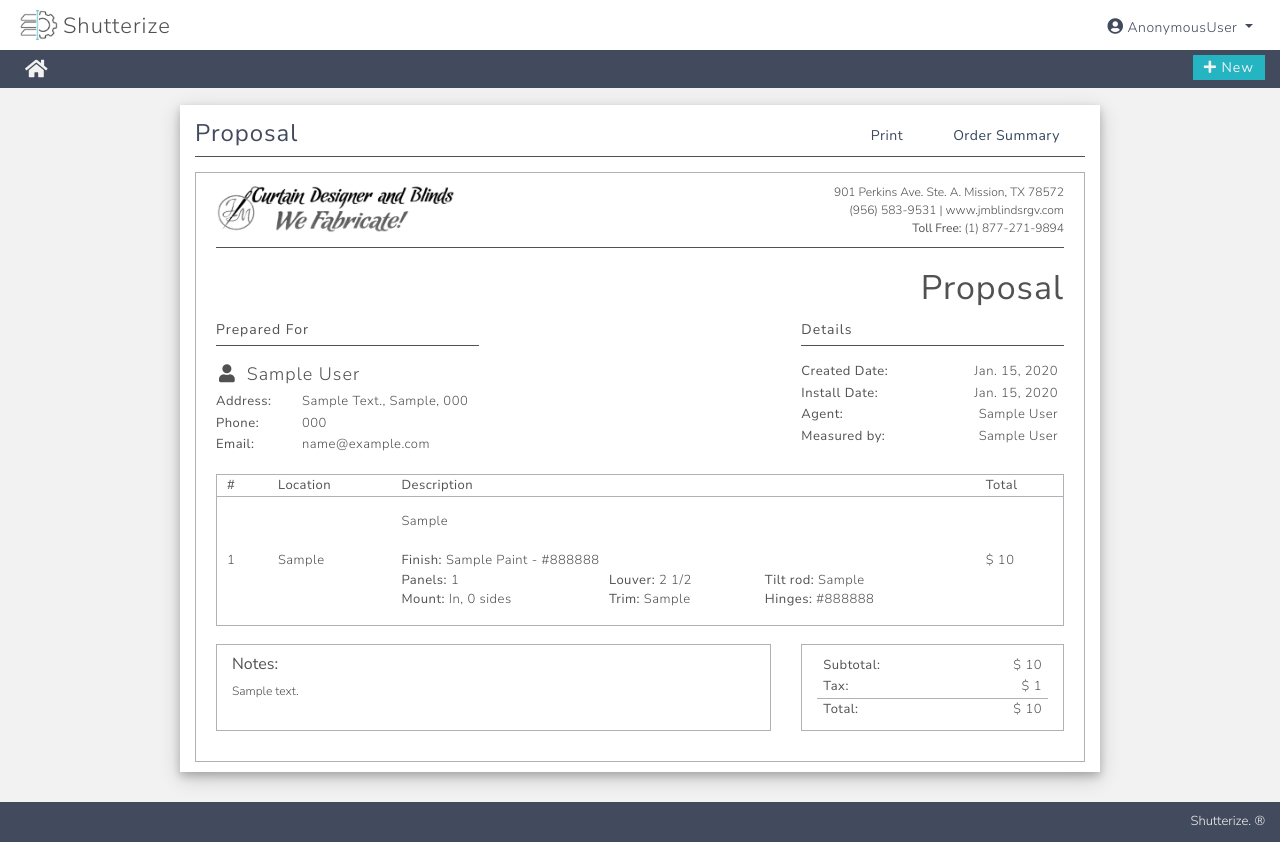
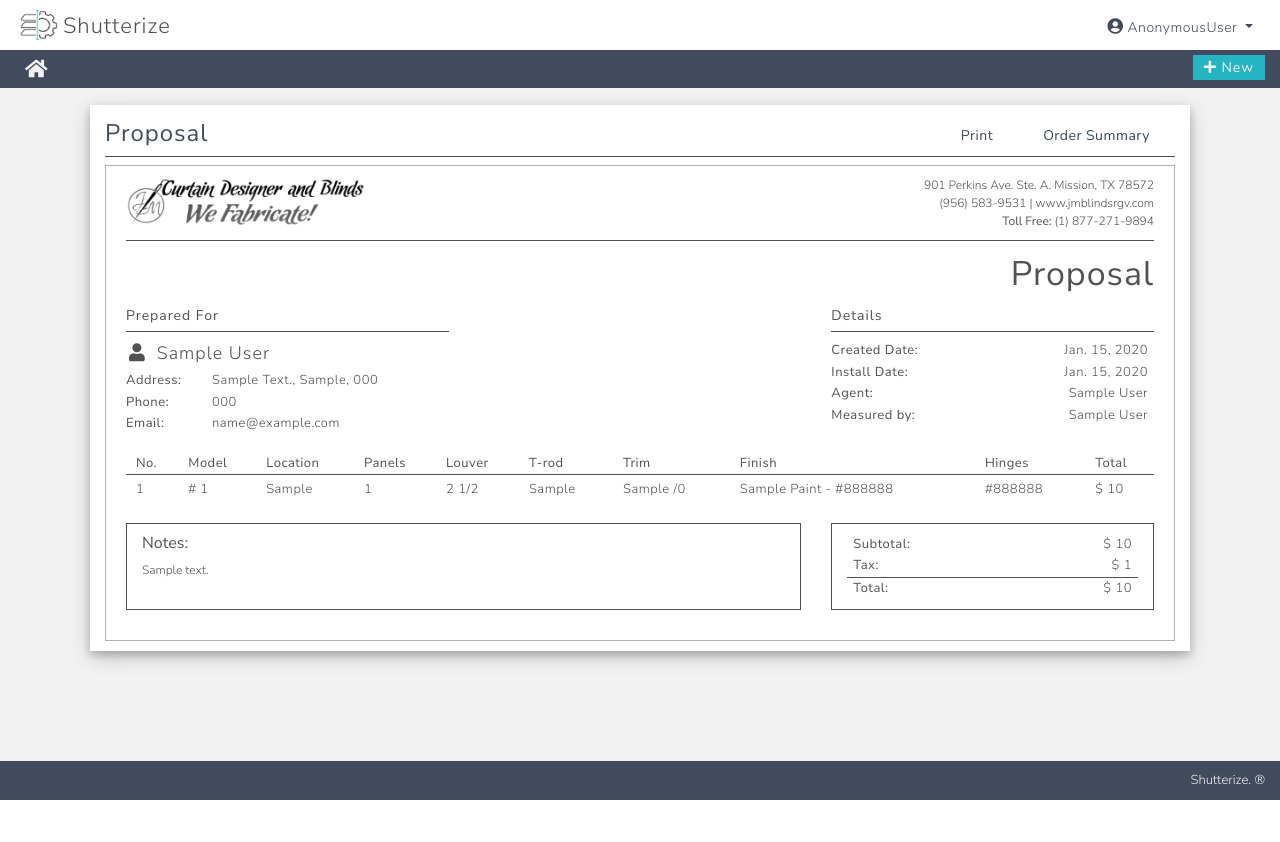
Before and after one commit to gcantu/shttrz, a Django app: page /reports/proposal/1 in a window 1280 px wide. After the commit the page ends 800 px from the top, so only its background shows below. Run offline with Django 3.2, Linux system fonts and the light colour scheme; tables that the repository leaves empty hold one stand-in row (values such as "Sample post"); parts of the project's set-up code (start-up, migrations or seed data) failed here and were passed over; some libraries are stand-ins or nearby versions.

Commit message:
shrink proposal and invoice report

```diff
--- a/project/assets/css/style.css
+++ b/project/assets/css/style.css
@@ -100,7 +100,7 @@ html, body {
 
 #proposalPage,
 #invoicePage {
-	max-width: 920px;
+	max-width: 1100px;
 }
 
 #confirmStatusPage {
@@ -238,6 +238,10 @@ header {
 #report-template.section {
 	padding: 10px 20px;
 	font-size: 12px;
+}
+
+#report-template .section {
+	border: 0.5px solid #515151;
 }
 
 #report-template table {
@@ -650,7 +654,7 @@ table th {
 
 #price-table .underline,
 #item-measurements-table th {
-	border-bottom: 0.5px solid #aeb2b7;
+	border-bottom: 0.5px solid #515151;
 }
 
 #price-table .topline {
@@ -691,27 +695,13 @@ table th {
 }
 
 #proposal-table td {
-	padding: 15px 10px;
+	padding: 5px 10px;
 }
 
-#proposal-table tr {
-	border: 0.5px solid #aeb2b7;
+#proposal-table thead {
+	border-bottom: 0.5px solid #515151;
 }
 
-#proposal-table thead tr,
-#proposal-table tbody {
-	border: 0.5px solid #aeb2b7;
-}
-
-#proposal-table .inner-table tbody {
-	border: none;
-}
-
-#proposal-table .inner-table tr,
-#proposal-table .inner-table td {
-	padding: 0;
-	border: none;
-}
 #item-specs-table {
 	width: auto;
 }
@@ -835,7 +825,7 @@ hr {
 	border-top: none;
 	border-bottom: 0.5px solid #515151;
   margin-top: 5px;
-	margin-bottom: 15px;
+	margin-bottom: 8px;
 }
 
 .ra {
@@ -900,6 +890,7 @@ hr {
 		margin-left: auto;
 		margin-right: auto;
 		padding: 0;
+		border: none;
 	}
 
 	#content {
@@ -914,7 +905,8 @@ hr {
 		margin: 0;
 	}
 
-	footer {
+	footer,
+	header {
 		display: none;
 	}
 
--- a/project/templates/reports/item_list.html
+++ b/project/templates/reports/item_list.html
@@ -3,9 +3,15 @@
 <table id="proposal-table">
     <thead>
       <tr>
-        <th>#</th>
+        <th>No.</th>
+        <th>Model</th>
         <th>Location</th>
-        <th>Description</th>
+        <th>Panels</th>
+        <th>Louver</th>
+        <th>T-rod</th>
+        <th>Trim</th>
+        <th>Finish</th>
+        <th>Hinges</th>
         <th>Total</th>
       </tr>
     </thead>
@@ -14,28 +20,14 @@
     {% for item in items %}
       <tr>
         <td>{{ forloop.counter }}</td>
-
+        <td># {{ item.shutter_type_id }}</td>
         <td>{{ item.location|title }}</td>
-
-        <td>
-          {{ item.shutter_type }}<br><br>
-          <table class="inner-table">
-            <tr>
-              <td colspan=2><b>Finish: </b>{{ item.stain|default_if_none:"" }} {{ item.finish|default_if_none:"" }} - {{ item.color|default_if_none:"" }}</td>
-            </tr>
-            <tr>
-              <td><b>Panels: </b>{{ item.panels|default_if_none:"" }}</td>
-              <td><b>Louver: </b>{{ item.get_louver_display|default_if_none:"" }}</td>
-              <td><b>Tilt rod: </b>{{ item.tilt_rod|default_if_none:"" }}</td>
-            </tr>
-            <tr>
-              <td><b>Mount: </b>{{ item.mount|default_if_none:"" }}, {{ item.frame|default_if_none:"" }} sides</td>
-              <td><b>Trim: </b>{{ item.trim_style|default_if_none:"" }}</td>
-              <td><b>Hinges: </b>{{ item.hinge_color|default_if_none:"" }}</td>
-            </tr>
-          </table>
-        </td>
-
+        <td>{{ item.panels|default_if_none:"" }}</td>
+        <td>{{ item.get_louver_display }}</td>
+        <td>{{ item.tilt_rod }}</td>
+        <td>{{ item.trim_style|default_if_none:"" }} /{{ item.frame|default_if_none:"" }}</td>
+        <td>{{ item.stain|default_if_none:"" }} {{ item.finish|default_if_none:"" }} - {{ item.color|default_if_none:"" }}</td>
+        <td>{{ item.hinge_color|default_if_none:"" }}</td>
         <td>$ {{ item.total_price|floatformat:"0"|intcomma }}</td>
       </tr>
     {% endfor %}
```
